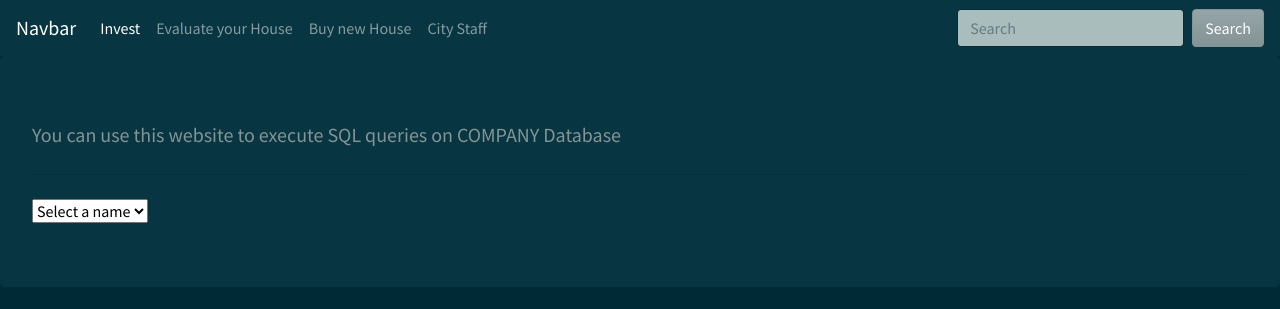
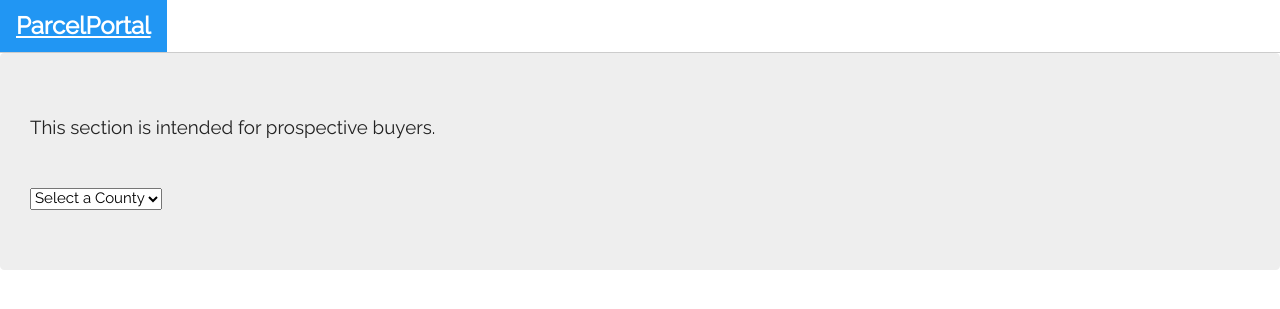
Before and after one commit to Filienko/parcelPortal, a PHP site: page /buyer.php in a window 1280 px wide. Shown: the top 309 px of the page. Run offline with PHP 8.4, Linux system fonts and the light colour scheme; data that the repository does not hold is empty; a stand-in replaces the project's code that opens the database connection; some libraries are stand-ins or nearby versions; some web fonts are replaced.

Commit message:
Update buyer.php

```diff
--- a/buyer/buyer.php
+++ b/buyer/buyer.php
@@ -5,59 +5,32 @@
     <head>
         <meta charset="UTF-8">
         <meta name="viewport" content="width=device-width, initial-scale=1.0">
-        <title>Investment Opportunities</title>
+        <link rel="icon" type="image/png" href="/logo.jpeg"/>
+        <title>ParcelPortal</title>
         <!-- add a reference to the external stylesheet -->
-        <link rel="stylesheet" href="https://bootswatch.com/4/solar/bootstrap.min.css">
+        <link rel="stylesheet" href="https://bootswatch.com/4/journal/bootstrap.min.css">
+        <link rel="stylesheet" href="https://www.w3schools.com/w3css/4/w3.css">
+        <link rel="stylesheet" href="https://fonts.googleapis.com/css?family=Raleway">
+        <link rel="stylesheet" href="https://cdnjs.cloudflare.com/ajax/libs/font-awesome/4.7.0/css/font-awesome.min.css">
+        <style>
+
+            body,h1,h2,h3,h4,h5,h6 {font-family: "Raleway", Arial, Helvetica, sans-serif}
+            .myLink {display: none}
+        </style>
     </head>
     <body>
         <!-- START -- Add HTML code for the top menu section (navigation bar) -->
-        <nav class="navbar navbar-expand-lg navbar-dark bg-dark">
-            <a class="navbar-brand" href="#">Navbar</a>
-            <button class="navbar-toggler" type="button" data-toggle="collapse" data-target="#navbarColor02" aria-
-                    controls="navbarColor02" aria-expanded="false" aria-label="Toggle navigation">
-                <span class="navbar-toggler-icon"></span>
-            </button>
+        <div class="w3-bar w3-white w3-border-bottom w3-xlarge">
+            <a href="index.php" class="w3-bar-item w3-button w3-text-blue w3-hover-blue"><b>ParcelPortal</b></a>
+        </div>
 
-            <div class="collapse navbar-collapse" id="navbarColor02">
-                <ul class="navbar-nav mr-auto">
-                </li>
-                    <li class="nav-item">
-                        <a class="nav-link active" href="employee.php">Invest</a>
-                    </li>
-                    <li class="nav-item">
-                        <a class="nav-link" href="department.php">Evaluate your House</a>
-                    </li>
-                    <li class="nav-item">
-                        <a class="nav-link" href="project.php">Buy new House</a>
-                    </li>
-                    <li class="nav-item">
-                        <a class="nav-link" href="project.php">City Staff</a>
-                    </li>
-                   <!-- <li class="nav-item dropdown">
-                        <a class="nav-link dropdown-toggle" data-toggle="dropdown" href="#" role="button" aria-
-                           haspopup="true" aria-expanded="false">Dropdown</a>
-                        <div class="dropdown-menu">
-                            <a class="dropdown-item" href="#">Action</a>
-                            <a class="dropdown-item" href="#">Another action</a>
-                            <a class="dropdown-item" href="#">Something else here</a>
-                            <div class="dropdown-divider"></div>
-                            <a class="dropdown-item" href="#">Separated link</a>
-                        </div>
-                    </li> -->
-                </ul>
-                <form class="form-inline my-2 my-lg-0">
-                    <input class="form-control mr-sm-2" type="text" placeholder="Search">
-                    <button class="btn btn-secondary my-2 my-sm-0" type="submit">Search</button>
-                </form>
-            </div>
-        </nav>
         <!-- END -- Add HTML code for the top menu section (navigation bar) -->
         <div class="jumbotron">
-            <p class="lead">You can use this website to execute SQL queries on COMPANY Database <p>
+            <p class="lead"> This section is intended for prospective buyers.<p>
             <hr class="my-4">
             <form method="GET" action="buyer.php">
-                <select name="emp" onchange='this.form.submit()'>
-                    <option selected>Select a name</option>
+                <select name="propertyType" onchange='this.form.submit()'>
+                    <option selected> Select a County </option>
 
                     <?php
                     //Saving the connection through a set of global variables from config file
@@ -68,7 +41,7 @@
                     {
                         die( mysqli_connect_error() );
                     }
-                    $sql = "select Lname, Fname, SSN from EMPLOYEE";
+                    $sql = "SELECT DISTINCT county FROM county";
                     //Saving the location of the project after the sql statement through storing it in a row variable
                     // where $ is analogous to a var keyword from JS in php-->
 
@@ -78,8 +51,8 @@
                         // loop through the data
                         while($row = mysqli_fetch_assoc($result))
                         {
-                            echo '<option value="' . $row['SSN'] . '">';
-                            echo $row['Lname']. ', '. $row['Fname'];
+                            echo '<option value="' . $row['county'] . '">';
+                            echo $row['county'].' County';
                             echo "</option>";
                         }
                         // release the memory used by the result set
@@ -90,19 +63,18 @@
                 <?php
                 if ($_SERVER["REQUEST_METHOD"] == "GET")
                 {
-                    if (isset($_GET['emp']) )
+                    if (isset($_GET['propertyType']) )
                     {
                 ?>
                 <p>&nbsp;</p>
                 <table class="table table-hover">
                     <thead>
                         <tr class="table-success">
-                            <th scope="col">Last Name</th>
-                            <th scope="col">First Name</th>
-                            <th scope="col">Social Security #</th>
-                            <th scope="col">Salary</th>
-                            <th scope="col">Birth Date</th>
-                            <th scope="col">Department</th>
+                            <th scope="col">County</th>
+                            <th scope="col">Parcel_ID</th>
+                            <th scope="col">Building Quality</th>
+                            <th scope="col">Land Value</th>
+                            <th scope="col">Improvements Value</th>
                         </tr>
                     </thead>
                     <?php
@@ -110,10 +82,12 @@
                         {
                             die( mysqli_connect_error() );
                         }
-                        $sql = "  SELECT *
-                            FROM EMPLOYEE, DEPARTMENT
-                            WHERE SSN = {$_GET['emp']} AND
-                                  EMPLOYEE.Dno = DEPARTMENT.Dnumber";
+                        $sql = "SELECT landparcel.County, landparcel.parcel_id, building.quality, building.property_type, taxinfo.assessed_land_val, taxinfo.assessed_improvements_val
+                            FROM taxinfo, building, landparcel
+                            WHERE landparcel.county = '{$_GET['propertyType']}' AND
+                                  building.parcel_id = landparcel.parcel_id AND
+                                  landparcel.parcel_id = taxinfo.parcel_id AND
+                                  taxinfo.tax_yr = 2023;";
 
                         if ($result = mysqli_query($connection, $sql))
                         {
@@ -121,12 +95,11 @@
                             {
                     ?>
                     <tr>
-                        <td><?php echo $row['Lname'] ?></td>
-                        <td><?php echo $row['Fname'] ?></td>
-                        <td><?php echo $row['Ssn'] ?></td>
-                        <td><?php echo $row['Salary'] ?></td>
-                        <td><?php echo $row['Bdate'] ?></td>
-                        <td><?php echo $row['Dname'] ?></td>
+                        <td><?php echo $row['County'] ?></td>
+                        <td><?php echo $row['parcel_id'] ?></td>
+                        <td><?php echo $row['quality'] ?></td>
+                        <td><?php echo $row['assessed_land_val'] ?></td>
+                        <td><?php echo $row['assessed_improvements_val'] ?></td>
                     </tr>
                     <?php
                             }
```
